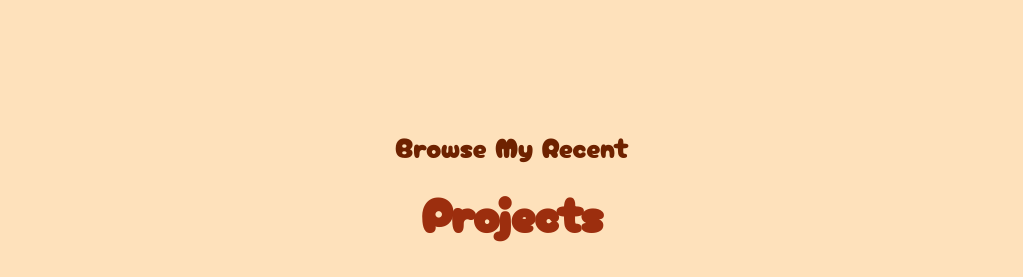
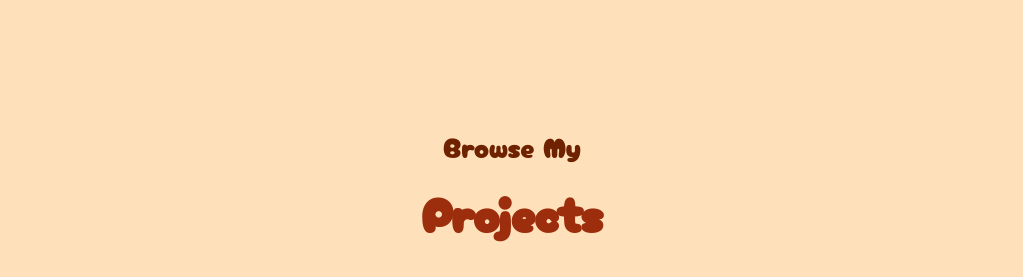
Before and after one commit to kezia-hansen/ppp, an Astro site: page / in a window 1280 px wide. Shown: the part 1600-1877 px from the top of the page, without its empty margins (128-1151 px from the left). Built offline with nearby package versions, Linux system fonts and the light colour scheme; Astro itself is replaced by a stand-in of ours.

Commit message:
uploade projekt billeder

```diff
--- a/src/components/ProjectSection.astro
+++ b/src/components/ProjectSection.astro
@@ -3,7 +3,7 @@
 ---
 
 <section id="projects">
-  <p class="section__text__p1">Browse My Recent</p>
+  <p class="section__text__p1">Browse My</p>
   <h1 class="title">Projects</h1>
   <div class="project-details-container">
     <div class="about-containers">
```
Also changed, not shown: public/img/project1.png, public/img/project2.png, public/img/project3.png.
